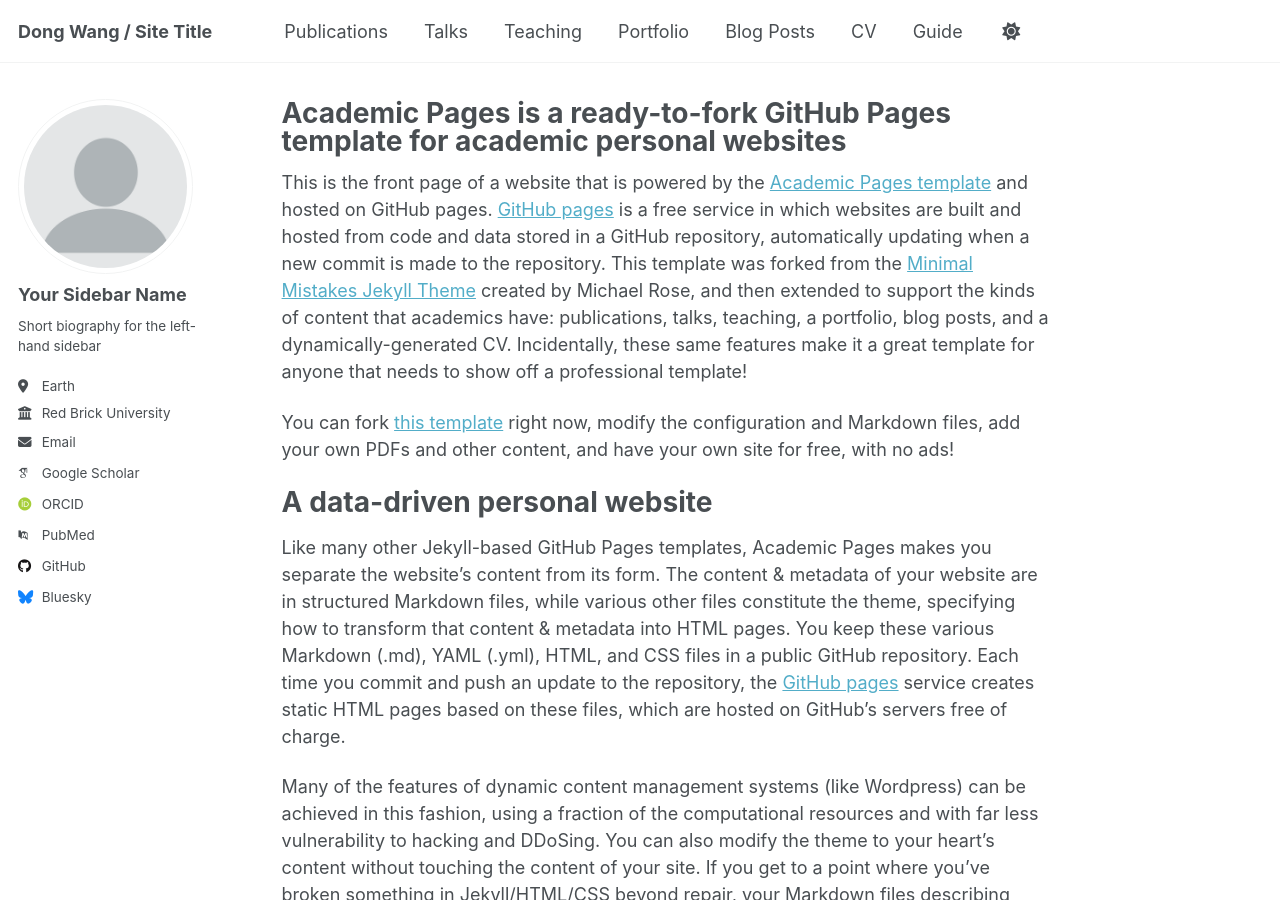
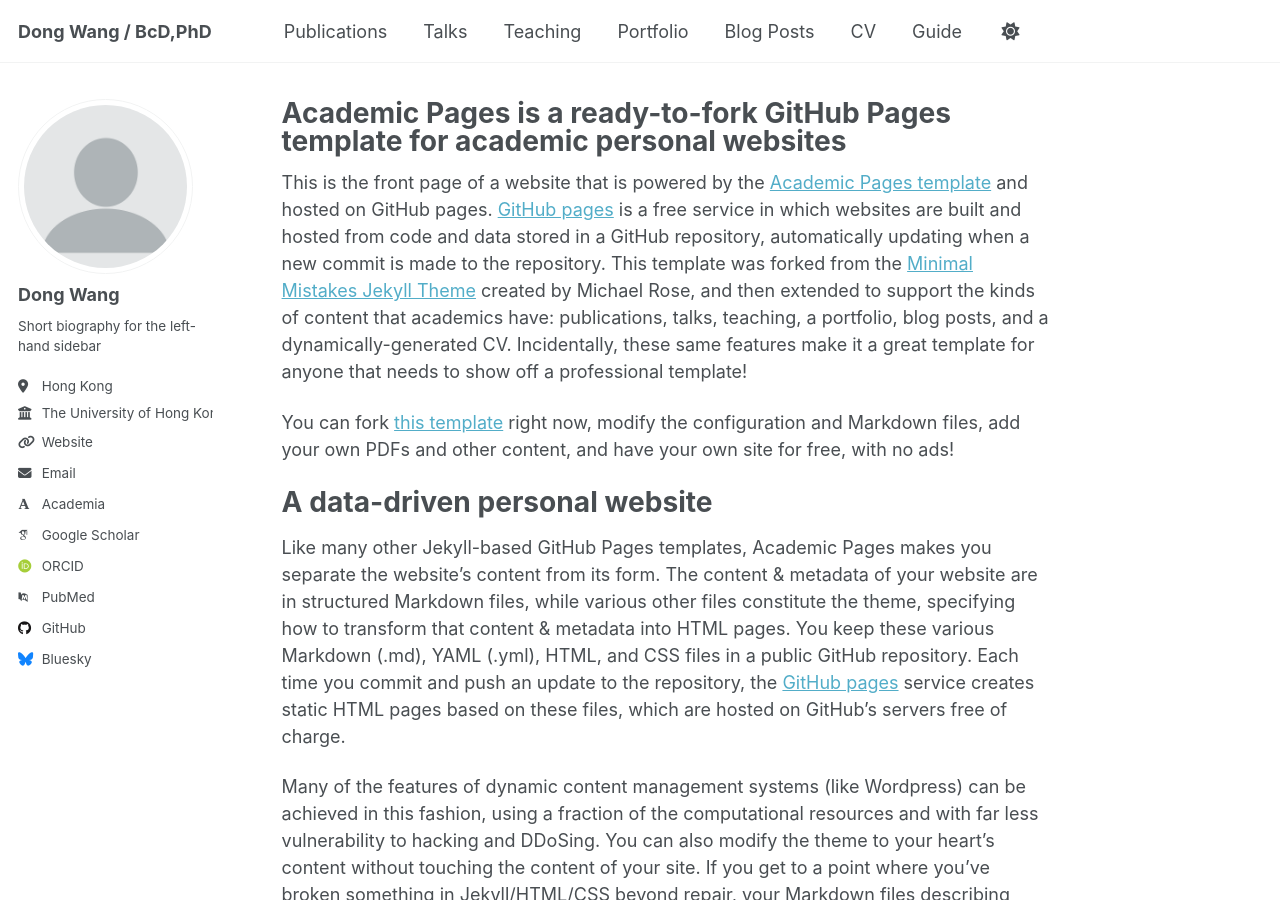
Before and after one commit to WangDongHKU/Dong_WANG.github.io, a Jekyll site: the page built from _pages/about.md, in a window 1280 px wide and 900 px high. Built offline with Jekyll 4.4.1, drawn with Linux system fonts in a browser that asks for light colours; some web fonts are replaced; a script that is not in the unit is left out.

Commit message:
Update personal information in _config.yml
Signed-off-by: DONG WANG <92856596+WangDongHKU@users.noreply.github.com>

```diff
--- a/_config.yml
+++ b/_config.yml
@@ -9,7 +9,7 @@
 # Basic Site Settings
 locale                   : "en-US"
 site_theme               : "default" # Currently available options are "default", "air"
-title                    : "Dong Wang / Site Title"
+title                    : "Dong Wang / BcD,PhD"
 title_separator          : "-"
 name                     : &name "Dong WANG"
 description              : &description "Your Name's academic portfolio"   # Update this with a general description of your site, this is the default if not overridden by a page
@@ -24,16 +24,16 @@ repository               : "academicpages/academicpages.github.io"
 author:
   # Biographic information
   avatar           : "profile.png"
-  name             : "Your Sidebar Name"
+  name             : "Dong Wang"
   pronouns         : # example: "she/her"
   bio              : "Short biography for the left-hand sidebar"
-  location         : "Earth"
-  employer         : "Red Brick University"
-  uri              : # URL
+  location         : "Hong Kong"
+  employer         : "The University of Hong Kong"
+  uri              :  https://sph.hku.hk/en/Biography/Wang-Dong
   email            : "dongw21@hku.hk"
 
   # Academic websites
-  academia         : # URL
+  academia         :  https://sph.hku.hk/en/Biography/Wang-Dong
   arxiv            : # URL - Update with the correct link to your profile
   googlescholar    : "https://scholar.google.com/citations?user=PS_CX0AAAAAJ"
   inspire-hep      : # URL
```
